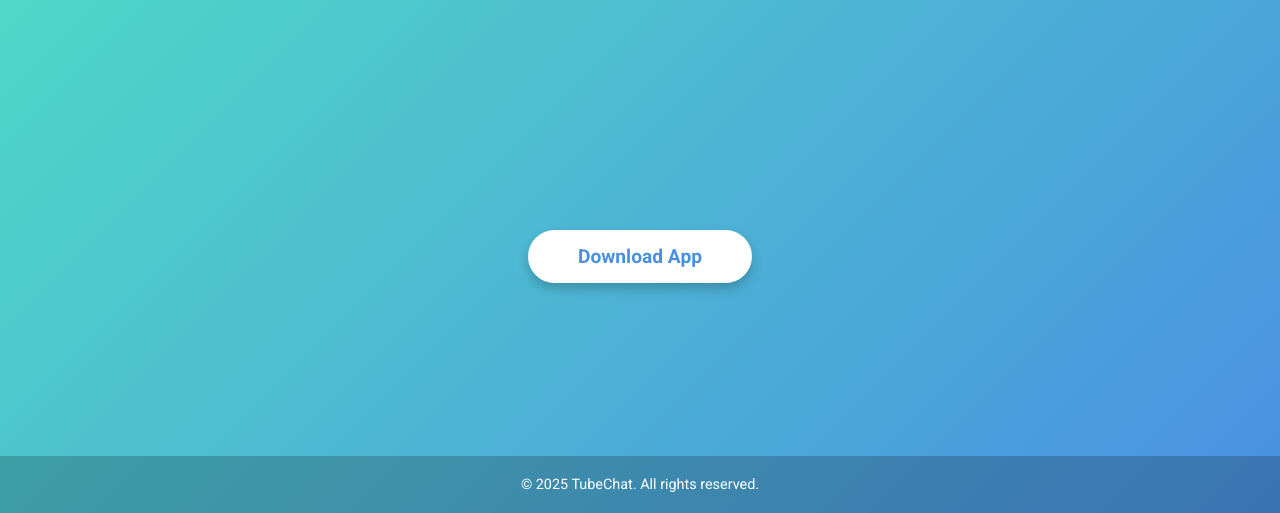
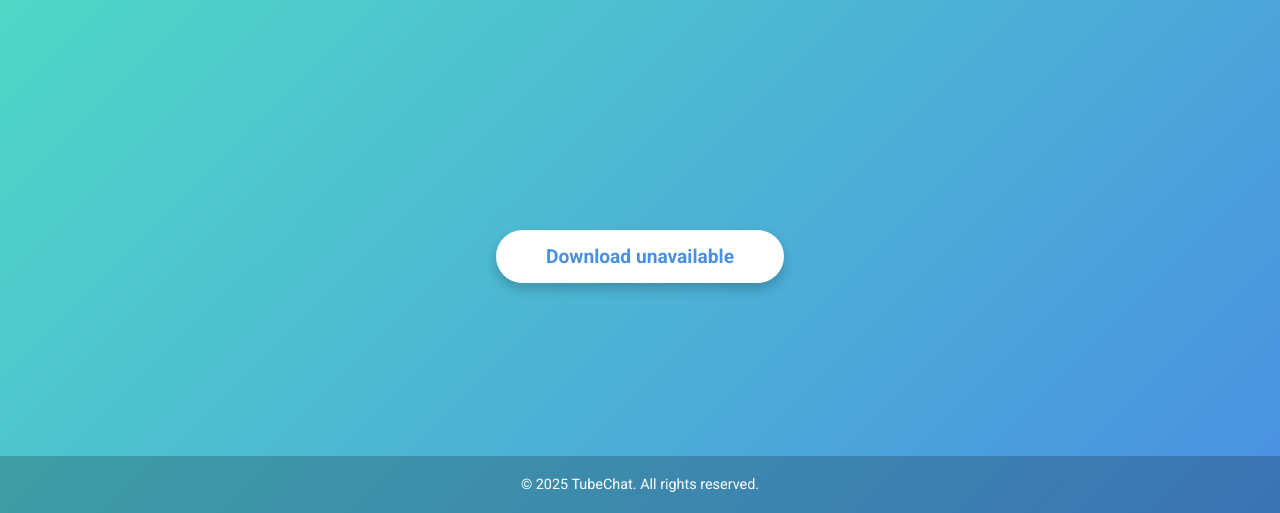
Before and after one commit to haxeditzz/tubechat, a plain HTML site: page index.html in a window 1280 px wide. Shown: the part 287-800 px from the top of the page. Drawn offline with Linux system fonts and the light colour scheme; no server answers.

Commit message:
Add files via upload

```diff
--- a/index.html
+++ b/index.html
@@ -108,15 +108,43 @@
         <h1>TubeChat</h1>
         <p>Connect, chat, and share with your friends</p>
     </header>
+
     <main>
-        <a class="download-btn"
-            href="https://github.com/haxeditzz/TUBECHAT-APP-/raw/refs/heads/main/Tubechat_v1.00.05.apk" download>
+        <a id="downloadBtn" class="download-btn" href="#" download>
             Download App
         </a>
     </main>
+
     <footer>
         © 2025 TubeChat. All rights reserved.
     </footer>
+
+    <script>
+        // --------- 1. Check if app name changed ---------
+        const expectedAppName = "TubeChat";
+        const currentAppName = document.querySelector('header h1').textContent.trim();
+
+        if (currentAppName !== expectedAppName) {
+            // Redirect user if app name changed
+            window.location.href = "https://example.com"; // Replace with your redirect URL
+        }
+
+        // --------- 2. Dynamic APK download ---------
+        const downloadBtn = document.getElementById('downloadBtn');
+        const jsonUrl = "https://raw.githubusercontent.com/haxeditzz/TUBECHAT-APP-/main/latest.json";
+
+        fetch(jsonUrl)
+            .then(response => response.json())
+            .then(data => {
+                const apkUrl = `https://github.com/haxeditzz/TUBECHAT-APP-/raw/refs/heads/main/${data.apk_name}`;
+                downloadBtn.href = apkUrl;
+            })
+            .catch(err => {
+                console.error("Failed to fetch APK info:", err);
+                downloadBtn.textContent = "Download unavailable";
+                downloadBtn.style.pointerEvents = "none";
+            });
+    </script>
 </body>
 
 </html>
```
